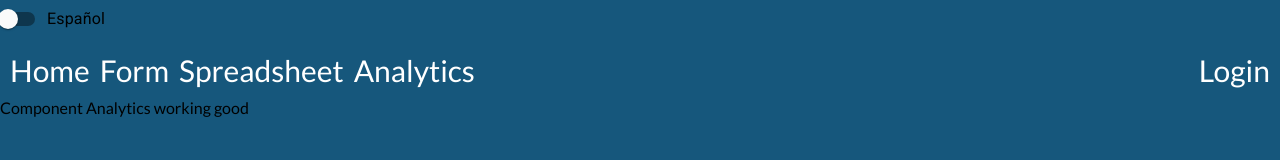
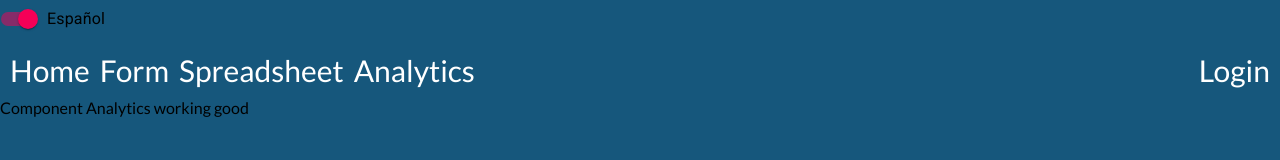
Before and after one commit to CarlosRabid/tortugaspedasi, a React (Create React App) app in the folder tortugaspedasi/: page /analytics in a window 1280 px wide. Shown: the top 160 px of the page. Built offline with nearby package versions, Linux system fonts and the light colour scheme.

Commit message:
translation working properly all app

```diff
--- a/tortugaspedasi/src/App.js
+++ b/tortugaspedasi/src/App.js
@@ -18,7 +18,7 @@ class App extends Component {
     this.state = {
       location: "",
       userName: "",
-      lng: false,
+      lng: "en",
     }
   }
 
@@ -32,19 +32,23 @@ class App extends Component {
       location: location
     })
   }
+  changeLanguage = () => {
+    const { t, i18n } = this.props;
+    if (this.state.lng=="en") {
+      i18n.changeLanguage("es");
+      return this.setState({lng: "es"})
+    }else{i18n.changeLanguage("en")
+    return this.setState({lng: "en"})
+  }
+  };
 
   render() {
-    const { t, i18n } = this.props;
-    const changeLanguage = lng => {
-      console.log(this.props)
-      i18n.changeLanguage(lng);
-    };
 
     return (<>
       {/* <button onClick={() => changeLanguage('en')}>en</button>
         <button onClick={() => changeLanguage('es')}>es</button> */}
       <FormControlLabel
-        control={<Switch checked={this.state.lng} onChange={() => changeLanguage('es')} />}
+        control={<Switch checked={this.state.lng} onChange={this.changeLanguage} />}
         label="Español"
       />
       <div>
```
